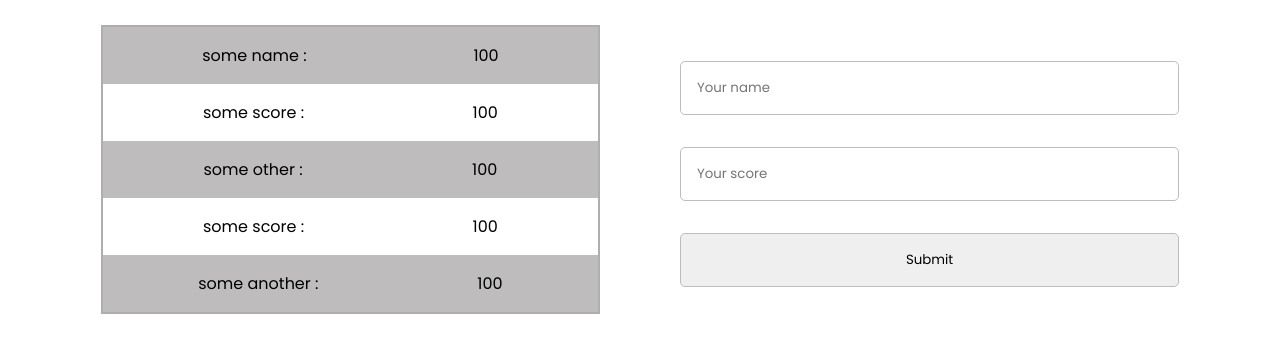
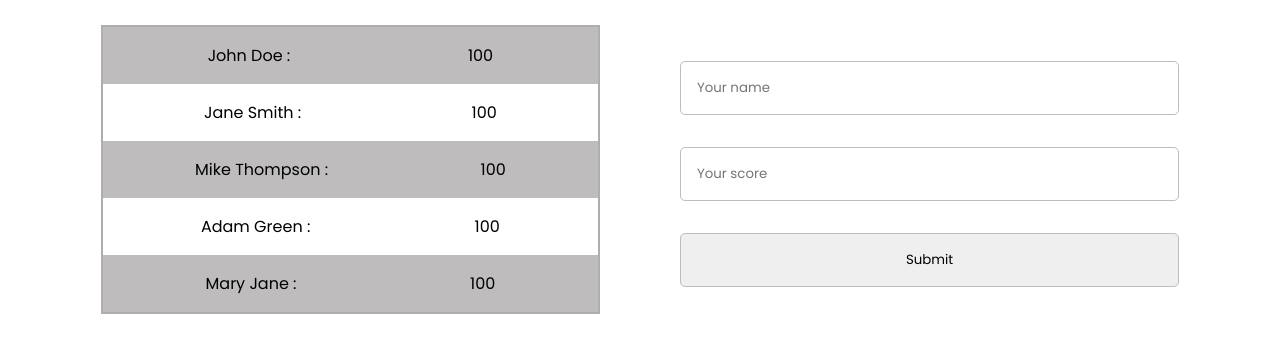
Before and after one commit to billionsjoel/leaderboard-app, a website built with webpack: page src/index.html in a window 1280 px wide. Shown: the part 335-688 px from the top of the page. Built offline with nearby package versions, Linux system fonts and the light colour scheme.

Commit message:
Add app screenshot

```diff
--- a/src/index.html
+++ b/src/index.html
@@ -23,11 +23,11 @@
       </div>
       <div class="scores">
         <ul>
-          <li class="score-color"><span>some name :</span><span>100</span></li>
-          <li><span>some score :</span><span>100</span></li>
-          <li class="score-color"><span>some other :</span><span>100</span></li>
-          <li><span>some score :</span><span>100</span></li>
-          <li class="score-color"><span>some another :</span><span>100</span></li>
+          <li class="score-color"><span>John Doe :</span><span>100</span></li>
+          <li><span>Jane Smith :</span><span>100</span></li>
+          <li class="score-color"><span>Mike Thompson :</span><span>100</span></li>
+          <li><span>Adam Green :</span><span>100</span></li>
+          <li class="score-color"><span>Mary Jane :</span><span>100</span></li>
         </ul>
       </div>
     </div>
```
Also changed, not shown: README.md, app-screenshot.png (added), dist/index.html.
